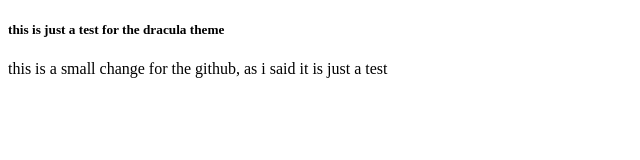
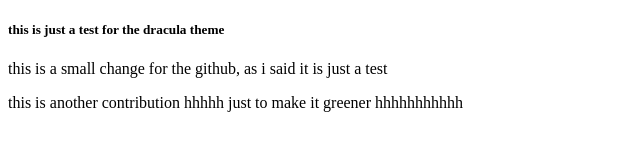
Before and after one commit to rbtsoheib/Udemy-course-designing-web-template, a plain HTML site: page Test1.html in a window 1280 px wide. Shown: the whole page, without its empty margins (0-640 px from the left). Drawn offline with Linux system fonts and the light colour scheme.

Commit message:
greeneeeer hhhhhhh

```diff
--- a/Test1.html
+++ b/Test1.html
@@ -9,5 +9,8 @@
     <h5>this is just a test for the dracula theme</h5>
 
     <p>this is a small change for the github, as i said it is just a test</p>
+
+    <p>this is another contribution hhhhh just to make it greener hhhhhhhhhhh</p>
+
   </body>
 </html>
```
